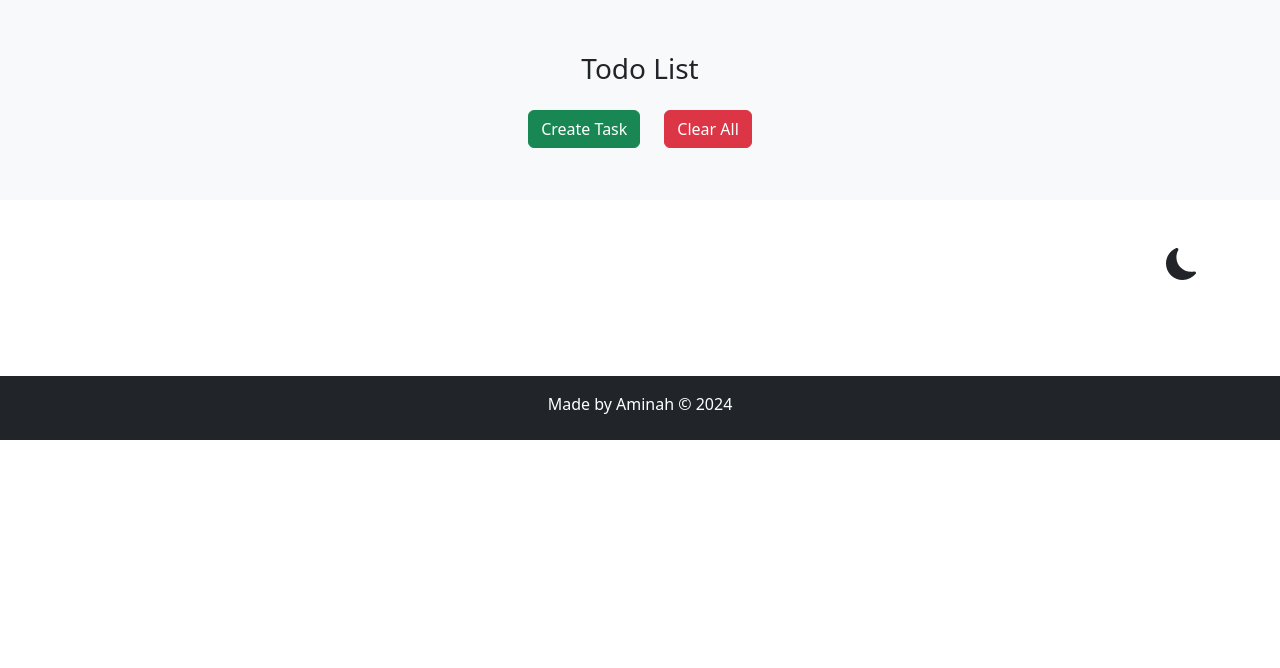
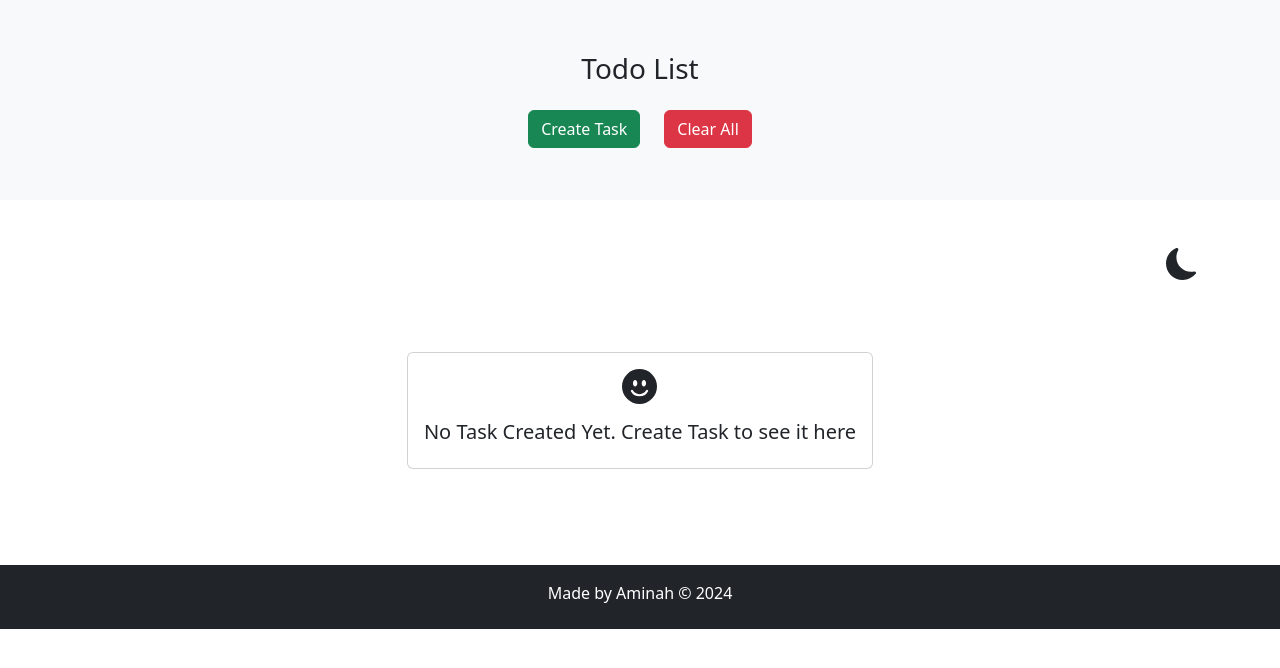
Before and after one commit to GreyyDaze/react-todo, a React (Create React App) app: page / in a window 1280 px wide. Shown: the top 668 px of the page. Built offline with nearby package versions, Linux system fonts and the light colour scheme.

Commit message:
home page design change

```diff
--- a/src/components/TodoList.jsx
+++ b/src/components/TodoList.jsx
@@ -6,6 +6,7 @@ import TaskCard from "./TaskCard";
 import Container from "react-bootstrap/Container";
 import Row from "react-bootstrap/Row";
 import Col from "react-bootstrap/Col";
+import { Card } from "react-bootstrap";
 
 const Tasks = JSON.parse(localStorage.getItem("TaskList"));
 console.log("Tasks", Tasks);
@@ -66,8 +67,8 @@ const TodoList = ({ mode, setMode }) => {
           </Button>
         </div>
       </div>
-      <div className="mt-5">
-        <Container className="d-flex justify-content-end mb-5 ">
+      <div className="mt-5 content">
+        <Container className="d-flex justify-content-end mb-5">
           {mode === "light" ? (
             <a onClick={() => setMode("dark")}>
               <svg
@@ -98,7 +99,8 @@ const TodoList = ({ mode, setMode }) => {
         </Container>
         <Container>
           <Row>
-            {taskList.map((task, index) => (
+            {taskList &&
+              taskList.map((task, index) => (
                 <Col xs={12} sm={6} md={4} lg={3} key={index}>
                   <TaskCard
                     task={task}
@@ -109,10 +111,29 @@ const TodoList = ({ mode, setMode }) => {
                   />
                 </Col>
               ))}
+            <div className="mt-4 mb-5 d-flex justify-content-center">
+              <Card>
+                <Card.Body className="text-center">
+                  <svg
+                    xmlns="http://www.w3.org/2000/svg"
+                    width="35"
+                    height="35"
+                    fill="currentColor"
+                    className="bi bi-emoji-smile-fill mb-3"
+                    viewBox="0 0 16 16"
+                  >
+                    <path d="M8 16A8 8 0 1 0 8 0a8 8 0 0 0 0 16M7 6.5C7 7.328 6.552 8 6 8s-1-.672-1-1.5S5.448 5 6 5s1 .672 1 1.5M4.285 9.567a.5.5 0 0 1 .683.183A3.5 3.5 0 0 0 8 11.5a3.5 3.5 0 0 0 3.032-1.75.5.5 0 1 1 .866.5A4.5 4.5 0 0 1 8 12.5a4.5 4.5 0 0 1-3.898-2.25.5.5 0 0 1 .183-.683M10 8c-.552 0-1-.672-1-1.5S9.448 5 10 5s1 .672 1 1.5S10.552 8 10 8" />
+                  </svg>
+                  <Card.Title>
+                    No Task Created Yet. Create Task to see it here
+                  </Card.Title>
+                </Card.Body>
+              </Card>
+            </div>
           </Row>
         </Container>
       </div>
-      <footer className="mt-5 bg-dark text-white pt-3 pb-2 ">
+      <footer className="mt-5 bg-dark text-white pt-3 pb-2 position-relative bottom-0">
         <p className="text-center font-weight-bold">
           Made by Aminah &copy; 2024
         </p>
```
Also changed, not shown: src/App.css (line endings or trailing spaces). Lines whose indentation alone changed are shown as unchanged.
